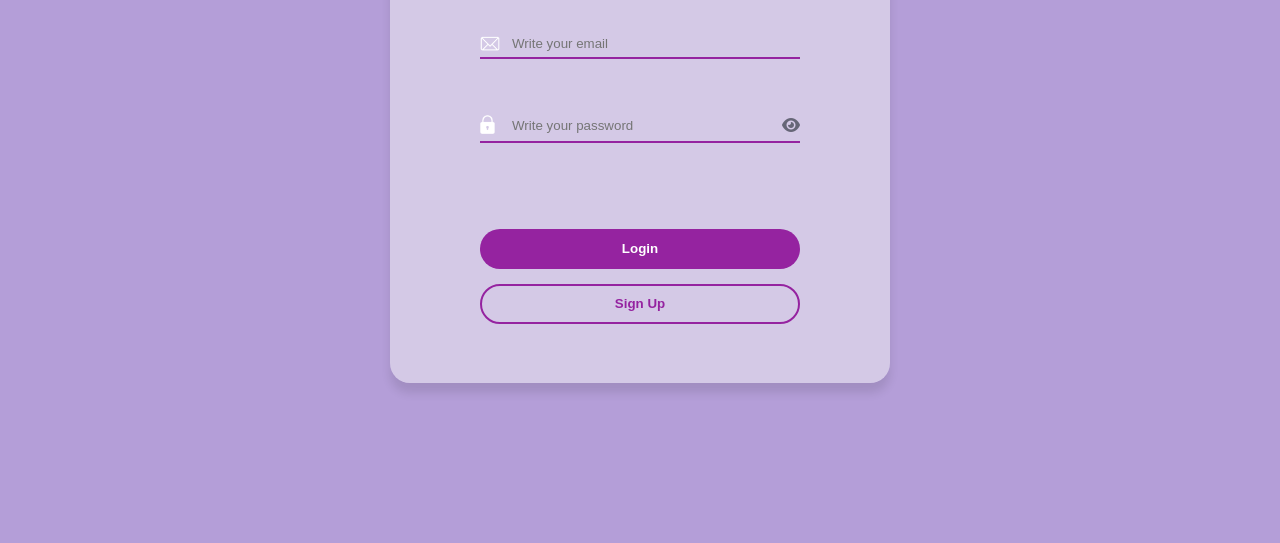
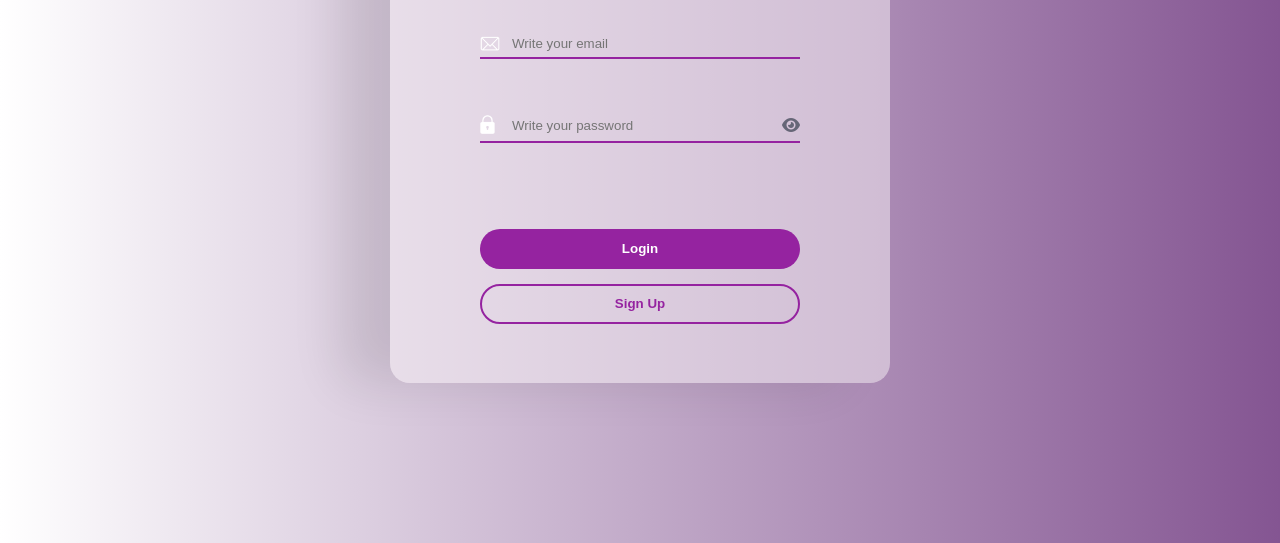
Before and after one commit to lynconpoliveira/sala-inteligente, a plain HTML site: page Login-Page/index.html in a window 1280 px wide. Shown: the part 257-800 px from the top of the page. Drawn offline with Linux system fonts and the light colour scheme.

Commit message:
Melhorando a disgrama

```diff
--- a/Login-Page/style.css
+++ b/Login-Page/style.css
@@ -1,7 +1,7 @@
 body {
   margin: 0;
   height: 100vh;
-  background-color: rgb(180, 158, 216);
+  background: linear-gradient(to right, white, rgb(132, 85, 146));
   display: flex;
   justify-content: center;
   align-items: center;
@@ -10,9 +10,9 @@ body {
 .login-container {
   width: 500px;
   min-height: 480px;
-  background-color: rgba(245, 245, 245, 0.5);
+  background-color: rgba(247, 242, 246, 0.5);
   border-radius: 20px;
-  box-shadow: 0px 10px 10px rgba(0, 0, 0, 0.1);
+  box-shadow: -50px 0px 50px rgba(0, 0, 0, 0.1);
   box-sizing: border-box;
   padding: 45px 40px 40px 40px;
   display: flex;
```
